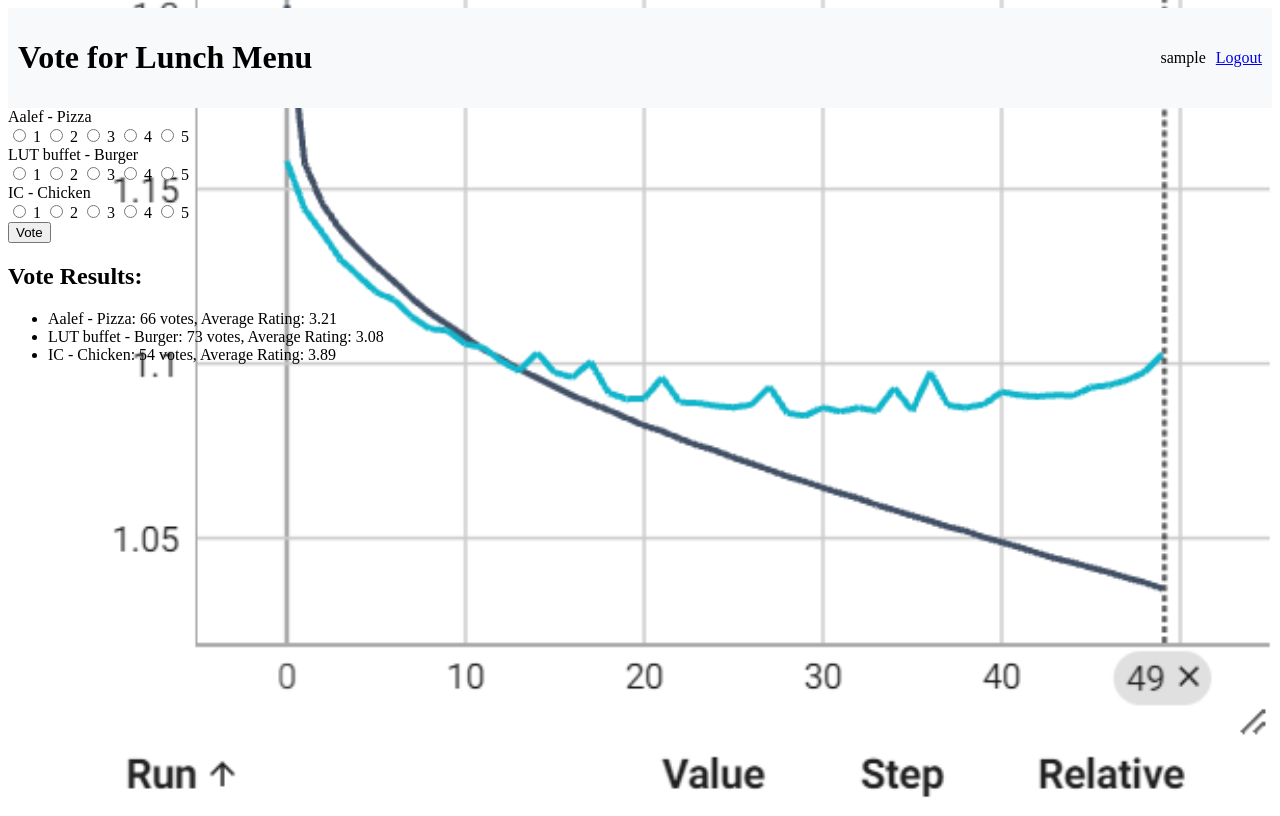
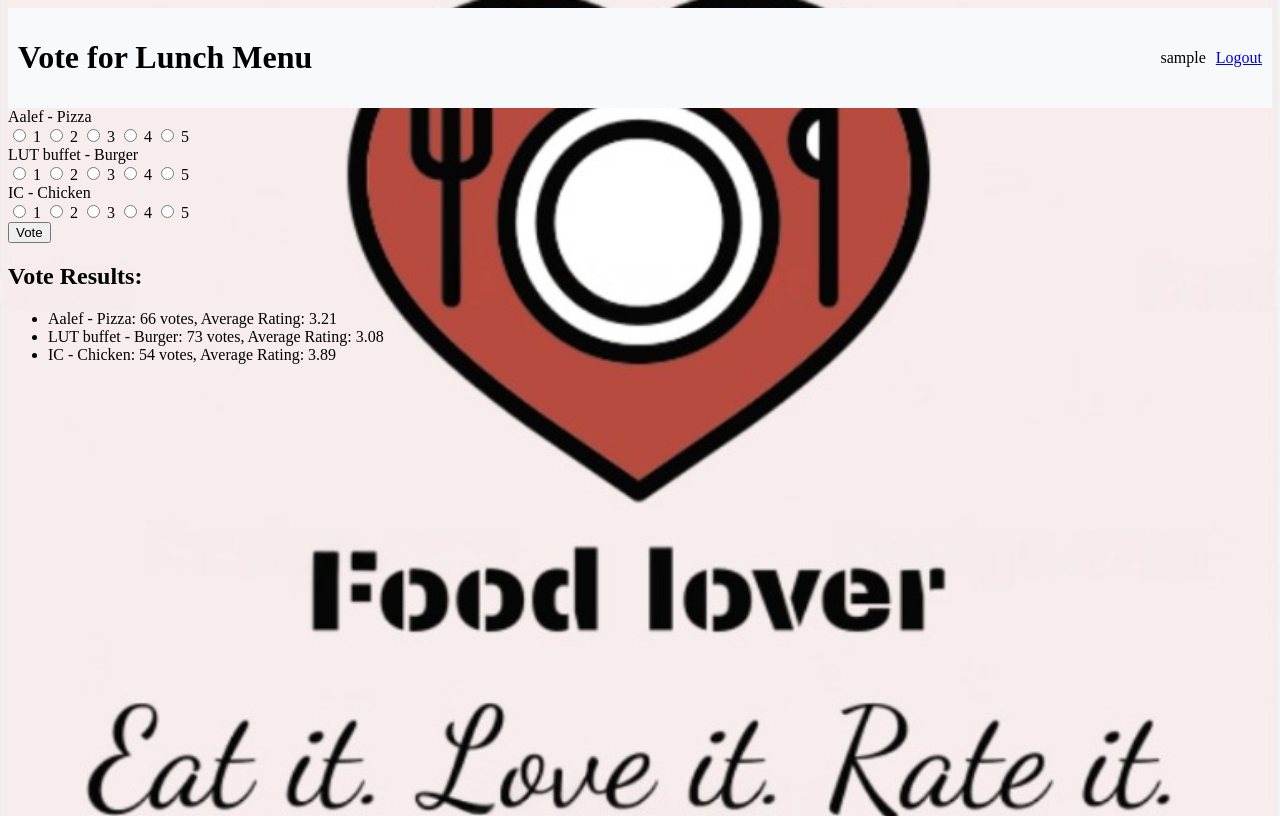
Before and after one commit to ilmari99/LUTFoodVoting, a Django app: page / in a window 1280 px wide. Run offline with Django 5.2, Linux system fonts and the light colour scheme; the visitor is signed in with stand-in values (Sample User, id 1); data that the repository does not hold is empty.

Commit message:
Update lunch_menu.html to use a new background image

```diff
--- a/lunch_voting/voting/templates/voting/lunch_menu.html
+++ b/lunch_voting/voting/templates/voting/lunch_menu.html
@@ -22,7 +22,7 @@
             margin-right: 10px;
         }
         .background-image {
-            background-image: url("{% static 'voting/images/background.png' %}");
+            background-image: url("{% static 'voting/images/background.jpeg' %}");
             background-size: cover;
             background-position: center;
             height: 100vh;
```
Also changed, not shown: lunch_voting/voting/static/voting/images/background.jpeg (added), lunch_voting/voting/static/voting/images/background.png (deleted).
